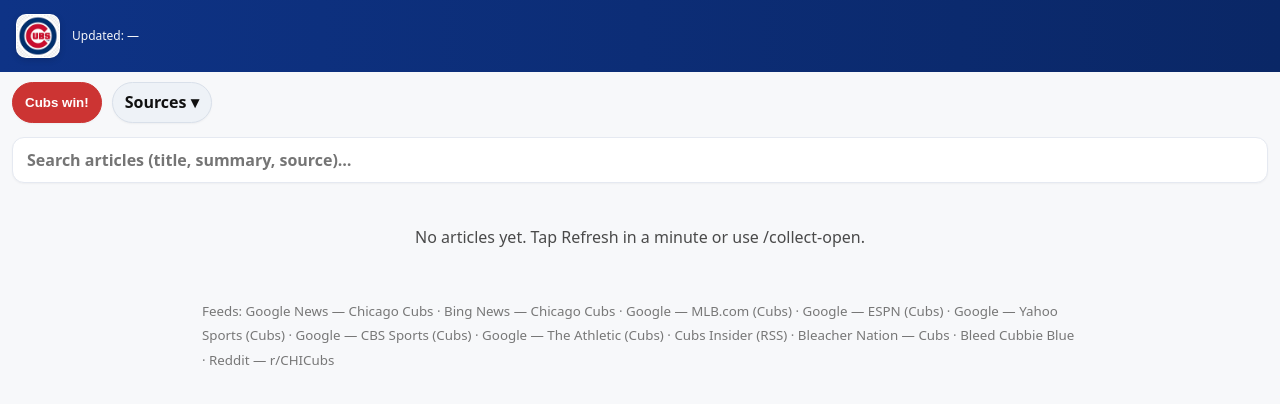
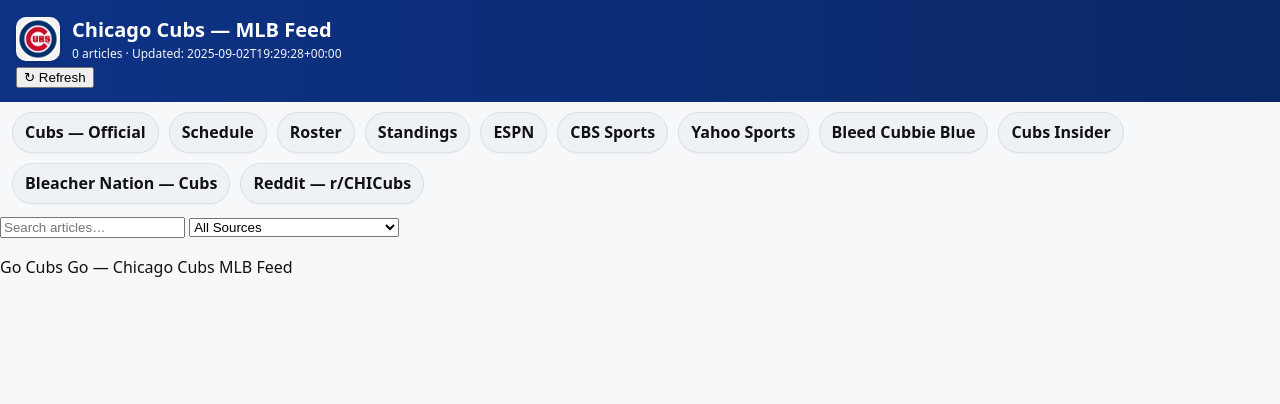
Before and after one commit to jasonab74-ctrl/cubs-mlb-bot, a Flask app: page / in a window 1280 px wide. Shown: the top 404 px of the page. Run offline with Flask 3, Linux system fonts and the light colour scheme.

Commit message:
Update index.html

```diff
--- a/templates/index.html
+++ b/templates/index.html
@@ -1,147 +1,100 @@
-<!doctype html>
+<!DOCTYPE html>
+<html lang="en">
+<head>
   <meta charset="utf-8">
-<meta name="viewport" content="width=device-width, initial-scale=1" />
-<title>{{ team_name }}</title>
-<link rel="icon" href="/static/logo.png">
-<link rel="stylesheet" href="/static/style.css">
-
-<header class="header">
+  <title>Chicago Cubs — MLB Feed</title>
+  <link rel="stylesheet" href="{{ url_for('static', filename='style.css') }}">
+  <meta name="viewport" content="width=device-width,initial-scale=1">
+</head>
+<body>
+  <div class="container">
+    <!-- Header -->
+    <div class="header">
       <div class="brand">
-    <img class="logo" src="/static/logo.png" alt="Chicago Cubs logo" />
+        <img src="{{ url_for('static', filename='logo.png') }}" class="logo" alt="Cubs logo">
         <div>
-      <h1>{{ team_name }}</h1>
-      <div class="sub">Updated: <span id="updated">{{ updated or "—" }}</span></div>
+          <h1>Chicago Cubs — MLB Feed</h1>
+          <div class="sub">
+            <span class="count">{{ items|length }} articles</span> ·
+            <span class="stamp">Updated: {{ meta.generated_at or '—' }}</span>
           </div>
         </div>
-</header>
+      </div>
+      <!-- Keep a small action button if you want; harmless -->
+      <button class="fight-btn" onclick="location.reload()">↻ Refresh</button>
+    </div>
 
-<audio id="fightAudio" src="/static/fight-song.mp3" preload="auto"></audio>
-
-<nav class="quick">
-  <!-- Button label always says Cubs win! -->
-  <button id="fightBtn" class="pill pill-primary" aria-pressed="false">Cubs win!</button>
-  {% for text, url in quick_links %}
-    <a class="pill" href="{{ url }}" target="_blank" rel="noopener">{{ text }}</a>
-  {% endfor %}
-  <details class="sdropdown">
-    <summary class="pill">Sources ▾</summary>
-    <div class="menu">
-      {% for f in feeds %}
-        <a href="{{ f.url }}" target="_blank" rel="noopener">{{ f.name }}</a>
+    <!-- Quick Links -->
+    <div class="quick">
+      {% for link in static_links %}
+        <a class="pill" href="{{ link.url }}" target="_blank" rel="noopener">{{ link.label }}</a>
       {% endfor %}
     </div>
-  </details>
-</nav>
 
-<div class="sbar">
-  <div class="suggest">
-    <input id="search" type="search" placeholder="Search articles (title, summary, source)…" autocomplete="off">
-    <ul id="sugg" hidden></ul>
-  </div>
+    <!-- Controls -->
+    <div class="controls">
+      <input type="search" class="input" id="searchBox" placeholder="Search articles…"
+             oninput="filterItems()">
+      <select class="select" id="sourceFilter" onchange="filterItems()">
+        <option value="">All Sources</option>
+        {% for f in feeds %}
+          <option value="{{ f.name }}">{{ f.name }}</option>
+        {% endfor %}
+      </select>
     </div>
 
-<main>
-  <div id="notice" class="notice">New items available — <button id="applyBtn" class="pill">Refresh</button></div>
-  <section id="feed">
-    {% if not items %}
-      <div class="empty">No articles yet. Tap Refresh in a minute or use /collect-open.</div>
-    {% else %}
+    <!-- Notice -->
+    <div id="notice" class="notice" style="display:none;">
+      New items available — <a href="#" onclick="location.reload()">refresh now</a>.
+    </div>
+
+    <!-- Articles -->
+    <ul class="items" id="feedList">
       {% for it in items %}
-      <article class="card">
+        <li class="item" data-source="{{ it.source }}">
+          <div class="item-head">
             <a class="title" href="{{ it.link }}" target="_blank" rel="noopener">{{ it.title }}</a>
-        {% if it.summary %}<p class="summary">{{ it.summary }}</p>{% endif %}
-        <div class="meta">
-          <span class="chip">{{ it.domain or it.source }}</span>
-          {% if it.when %}<time class="time">{{ it.when }}</time>{% endif %}
+            <span class="badge">{{ it.source }}</span>
           </div>
-      </article>
+          <div class="meta">{{ it.date }}</div>
+          {% if it.summary %}
+            <p class="desc">
+              {{ it.summary|striptags|replace('\n',' ')|replace('\r',' ')|truncate(260, True, '…') }}
+            </p>
+          {% endif %}
+        </li>
       {% endfor %}
-    {% endif %}
-  </section>
-</main>
+    </ul>
 
-<footer>
-  <small>Feeds:
-    {% for f in feeds %}
-      <a href="{{ f.url }}" target="_blank" rel="noopener">{{ f.name }}</a>{% if not loop.last %} · {% endif %}
-    {% endfor %}
-  </small>
-</footer>
+    <div class="footer">Go Cubs Go — Chicago Cubs MLB Feed</div>
+  </div>
 
   <script>
-(function(){
-  const audio=document.getElementById('fightAudio');
-  const fbtn=document.getElementById('fightBtn');
-  if(audio&&fbtn){
-    // Always keep text = "Cubs win!"
-    const set=on=>{
-      fbtn.textContent = 'Cubs win!';
-      fbtn.classList.toggle('on',on);
-      fbtn.setAttribute('aria-pressed', on ? 'true' : 'false');
-    };
-    set(false);
-    fbtn.onclick=async()=>{
-      try{
-        if(audio.paused){ await audio.play(); set(true); }
-        else{ audio.pause(); set(false); }
-      }catch(e){}
-    };
-    audio.addEventListener('ended',()=>set(false));
-    audio.addEventListener('pause',()=>set(false));
-    audio.addEventListener('play',()=>set(true));
+  function filterItems() {
+    const q = document.getElementById("searchBox").value.toLowerCase();
+    const f = document.getElementById("sourceFilter").value;
+    document.querySelectorAll("#feedList .item").forEach(it => {
+      const text = it.innerText.toLowerCase();
+      const src  = it.getAttribute("data-source");
+      const show = (!q || text.includes(q)) && (!f || src === f);
+      it.style.display = show ? "" : "none";
+    });
   }
 
-  const feedEl=document.getElementById('feed');
-  const updatedEl=document.getElementById('updated');
-  function domainFrom(u){try{return new URL(u).hostname.replace(/^www\\./,'');}catch(e){return '';}}
-
-  function render(items,updated){
-    if(updated) updatedEl.textContent=updated;
-    feedEl.innerHTML=(items||[]).map(it=>`
-      <article class="card">
-        <a class="title" href="${it.link}" target="_blank" rel="noopener">${it.title}</a>
-        ${it.summary?`<p class="summary">${it.summary}</p>`:''}
-        <div class="meta">
-          <span class="chip">${it.domain||domainFrom(it.link)||it.source||'Source'}</span>
-          ${it.when?`<time class="time">${it.when}</time>`:''}
-        </div>
-      </article>
-    `).join('')||'<div class="empty">No articles.</div>';
+  async function checkUpdates() {
+    try {
+      const res = await fetch("/items.json", {cache:"no-store"});
+      const data = await res.json();
+      const lastRun = data?.meta?.generated_at || data?.meta?.last_run?.ts;
+      const stamp = document.querySelector(".stamp");
+      if (stamp && lastRun) stamp.textContent = "Updated: " + lastRun;
+      const shown = document.querySelectorAll("#feedList .item").length;
+      if (data.items && data.items.length > shown) {
+        document.getElementById("notice").style.display="block";
       }
-
-  let lastUpdated="{{ updated or '' }}";
-  const notice=document.getElementById('notice');
-  const applyBtn=document.getElementById('applyBtn');
-
-  async function check(){
-    try{
-      const res=await fetch('/items.json',{cache:'no-store'});
-      const j=await res.json();
-      if(j.updated && j.updated!==lastUpdated){
-        notice.style.display='block';
-        applyBtn.onclick=()=>{lastUpdated=j.updated;render(j.items,j.updated);notice.style.display='none';};
+    } catch(e) { console.error("Update check failed", e); }
   }
-    }catch(e){}
-  }
-  setInterval(check,180000); // every 3 minutes
-
-  let cacheItems={{ items|tojson }};
-  const q=document.getElementById('search'),sugg=document.getElementById('sugg');
-  function filterLocal(term){
-    const t=term.trim().toLowerCase();
-    if(!t){sugg.hidden=true;render(cacheItems,null);return [];}
-    const hits=cacheItems.filter(it=>
-      (it.title||'').toLowerCase().includes(t)||
-      (it.summary||'').toLowerCase().includes(t)||
-      (it.source||'').toLowerCase().includes(t)||
-      (it.link||'').toLowerCase().includes(t)
-    );
-    sugg.innerHTML=hits.slice(0,8).map(it=>`<li data-link="${it.link}">${it.title}</li>`).join('')||`<li>No matches</li>`;
-    sugg.hidden=false;
-    sugg.querySelectorAll('li[data-link]').forEach(li=>{li.onclick=()=>window.open(li.dataset.link,'_blank');});
-    return hits;
-  }
-  q.addEventListener('input',()=>filterLocal(q.value));
-  q.addEventListener('keydown',(e)=>{if(e.key==='Enter'){e.preventDefault();render(filterLocal(q.value)||[],null);sugg.hidden=true;} if(e.key==='Escape'){q.value='';sugg.hidden=true;render(cacheItems,null);}});
-})();
+  setInterval(checkUpdates, 300000); // every 5 min
   </script>
+</body>
+</html>
```
Lines whose indentation alone changed are shown as unchanged.
